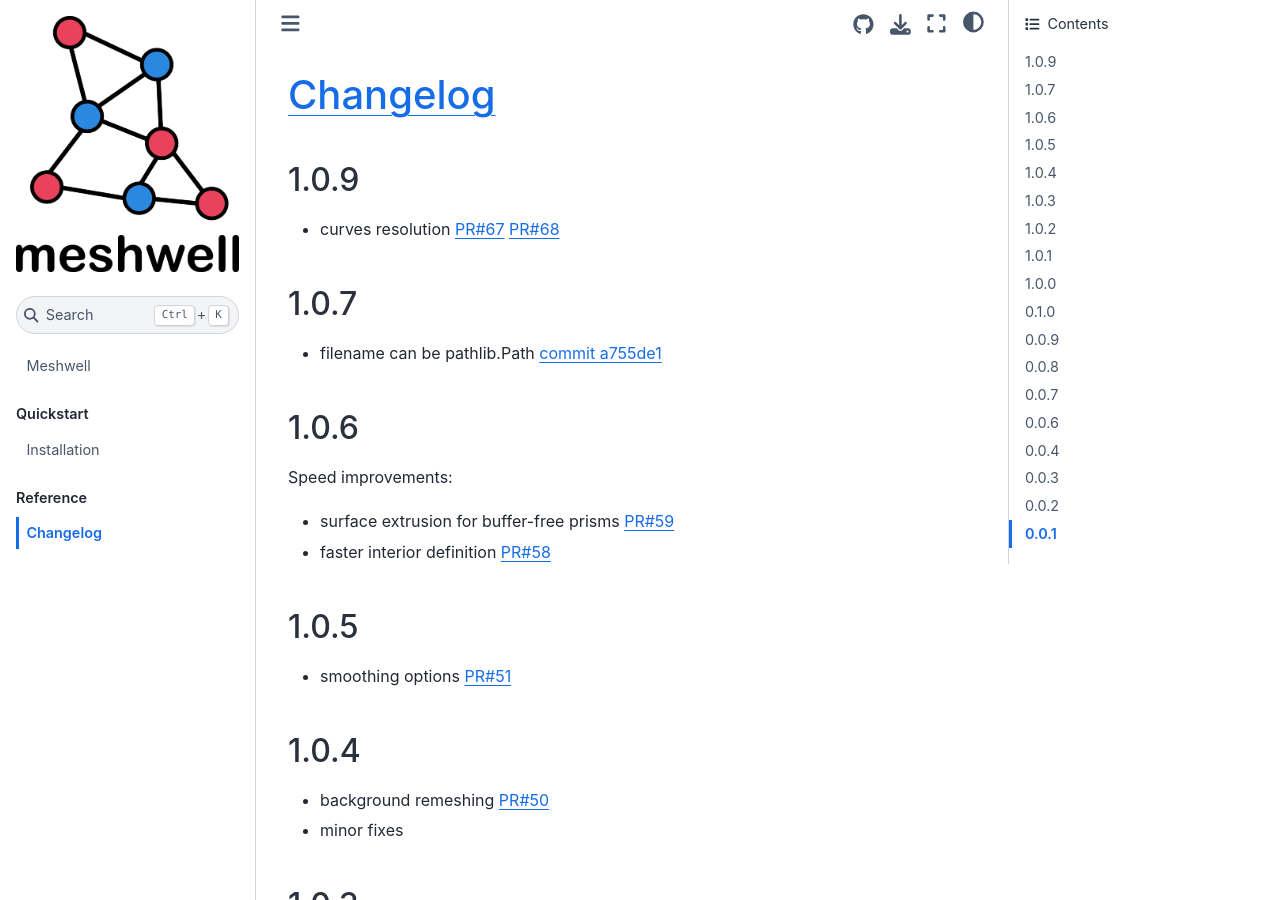
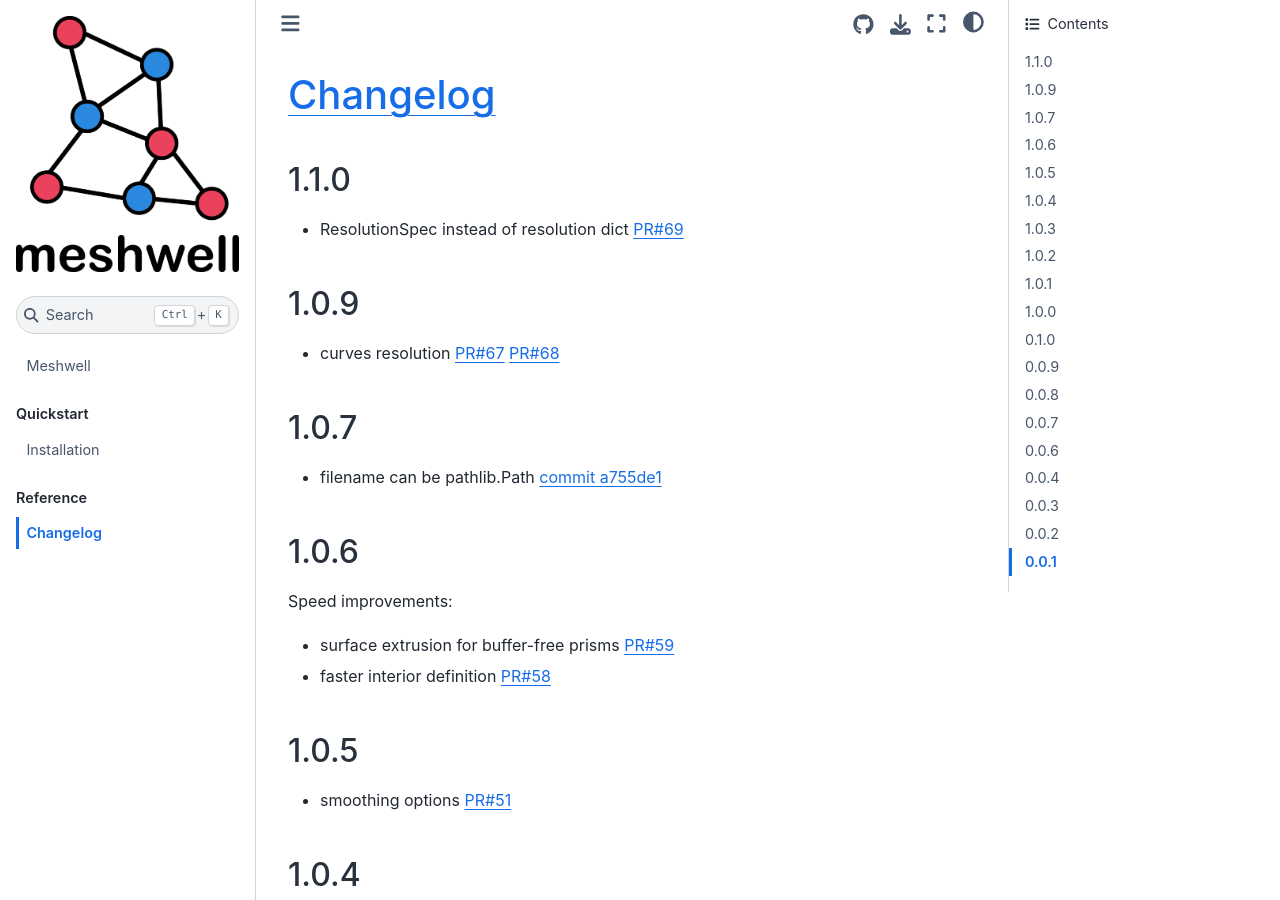
Before and after one commit to simbilod/meshwell, a Jupyter Book: the page built from docs/changelog.md, in a window 1280 px wide and 900 px high. Built offline with Jupyter Book 1.0.4 settings and Sphinx 7.4.7 and the Sphinx Book theme 1.1.4, drawn with Linux system fonts in a browser that asks for light colours; pages that are not in the unit, such as notebooks, are missing from menus.

Commit message:
changelog

```diff
--- a/docs/changelog.md
+++ b/docs/changelog.md
@@ -1,4 +1,8 @@
 # [Changelog](https://keepachangelog.com/en/1.0.0/)
+
+## 1.1.0
+
+- ResolutionSpec instead of resolution dict [PR#69](https://github.com/simbilod/meshwell/pull/69)
 
 ## 1.0.9
 
```
